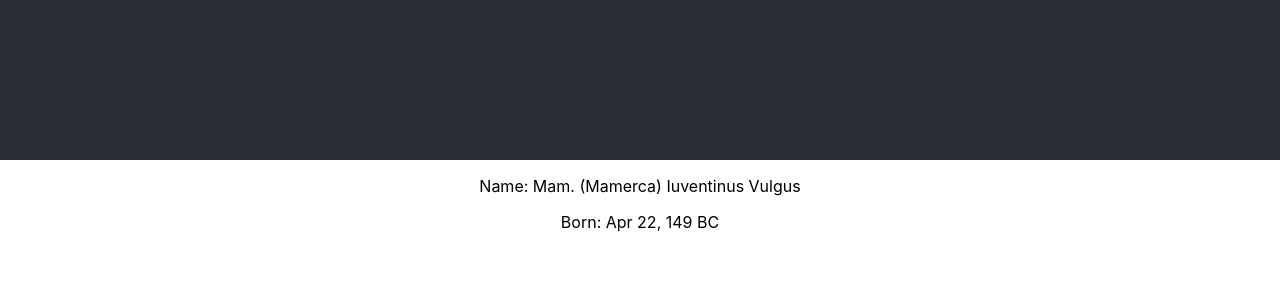
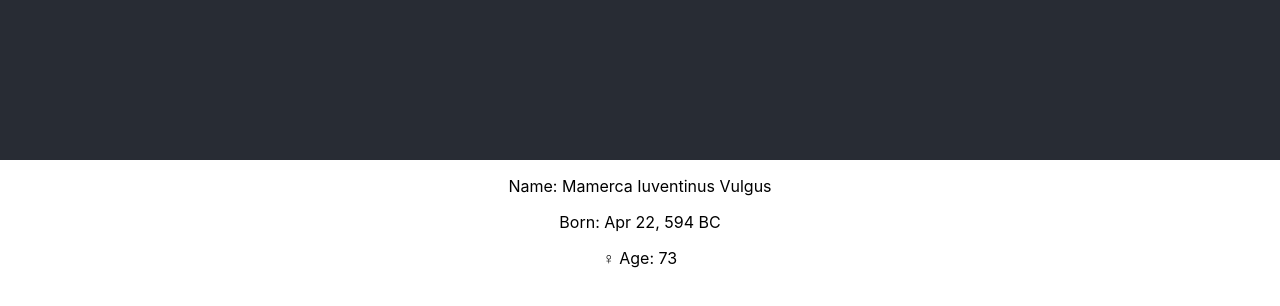
Before and after one commit to seanhaneberg/ancient-roman-generator, a React (Create React App) app: page / in a window 1280 px wide. Shown: the top 306 px of the page. Built offline with nearby package versions, Linux system fonts and the light colour scheme.

Commit message:
refactor

```diff
--- a/src/App.jsx
+++ b/src/App.jsx
@@ -1,21 +1,23 @@
 import React, { Component } from 'react';
 import './App.css';
 
-import NameGenerator from './tools/NameGenerator';
+import RomanFactory from './tools/RomanFactory';
 class App extends Component {
   render() {
-    let generator = new NameGenerator();
-    let nomen = generator.generateNomen();
-    let age = generator.generateDateOfBirth();
+    let generator = new RomanFactory();
+    let roman = generator.generateRoman();
     return (
       <div className="App">
         <header className="App-header">
         </header>
         <p>
-          Name: {nomen}
+          Name: {roman.getNameString()}
         </p>
         <p>
-          Born: {age}
+          Born: {roman.getBirthdayString()}
+        </p>
+        <p>
+         {roman.getFemmeString()} Age: {roman.getAge()}
         </p>
       </div>
     );
--- a/src/tools/AncientDate.jsx
+++ b/src/tools/AncientDate.jsx
@@ -1,9 +1,3 @@
-/**
- * This is the earliest possible birthday.
- * Negative indicates BC.
- */
-const baseDate = -1000;
-
 const months = [
   'Jan',
   'Feb',
@@ -20,7 +14,8 @@ const months = [
 ];
 
 class AncientDate {
-  constructor(yearsSince, date) {
+  constructor(baseYear, yearsSince, date) {
+    this.baseYear = baseYear;
     this.yearsSince = yearsSince;
 
     // This is a regular Date object, which gets modified
@@ -28,7 +23,7 @@ class AncientDate {
   }
 
   getDateString() {
-    let year = this.yearsSince + baseDate;
+    let year = this.yearsSince + this.baseYear;
     let yearString = year < 0 ? `${-year} BC` : `${year} AD`;
 
     return `${months[this.date.getMonth()]} ${this.date.getDate()}, ${yearString}`;
--- /dev/null
+++ b/src/tools/Roman.jsx
@@ -0,0 +1,50 @@
+import getAbbrvForName from './Abbrv';
+
+class Roman {
+  constructor(name, birthday, age, femme) {
+
+    this.praenomen = name.praenomen;
+    this.abbrv = getAbbrvForName(this.praenomen);
+    this.cognomen = name.cognomen;
+    this.agnomen = name.agnomen;
+    this.birthday = birthday;
+    this.age = age;
+    this.femme = !!femme;
+  }
+
+  getPraenomen() {
+    return this.praenomen;
+  }
+
+  getAbbrv() {
+    return this.abbrv;
+  }
+
+  getCognomen() {
+    return this.cognomen;
+  }
+
+  getNameString() {
+    return this.abbr ?
+          `${this.abbr}. (${this.praenomen}) ${this.cognomen} ${this.agnomen || ''}` :
+          `${this.praenomen} ${this.cognomen} ${this.agnomen || ''}`;
+  }
+
+  getBirthdayString() {
+    return this.birthday;
+  }
+
+  getAge() {
+    return this.age;
+  }
+
+  getFemme() {
+    return this.femme;
+  }
+
+  getFemmeString() {
+    return this.femme ? '♀' : '♂';
+  }
+}
+
+export default Roman;
--- a/src/tools/NameGenerator.jsx
+++ b/src/tools/RomanFactory.jsx
@@ -2,11 +2,16 @@
  * Roman Naming Conventions
  * https://en.wikipedia.org/wiki/Roman_naming_conventions
  */
-import getAbbrvForName from './Abbrv';
 import cognomina from './Cognomina';
 import { masc_praenomina, femme_praenomina } from './Praenomina';
 import agnomen from './Agnomen';
 import AncientDate from './AncientDate';
+import Roman from './Roman';
+
+const baseYear = -1000;
+const rangeOfBirthYears = 1200;
+const oldestAge = 90;
+
 
 const selectFrom = (array) => {
   let random = Math.random();
@@ -15,7 +20,7 @@ const selectFrom = (array) => {
   return array[index];
 }
 
-class NameGenerator {
+class RomanFactory {
 
   /**
    * Cognomen
@@ -29,12 +34,14 @@ class NameGenerator {
    * Praenomen
    * https://en.wikipedia.org/wiki/Praenomen
    */
-  generatePraenomen() {
-    let femme = !!(Math.random() < 0.5);
+  generatePraenomen(femme) {
     let sourceCollection = femme ? femme_praenomina : masc_praenomina;
     return selectFrom(sourceCollection);
   }
 
+  generateFemme() {
+    return !!(Math.random() < 0.5);
+  }
   generateAgnomen() {
     let agnomenChance = !!(Math.random() < 0.5);
     if (agnomenChance) {
@@ -50,19 +57,30 @@ class NameGenerator {
 
   generateDateOfBirth() {
     let date = new Date();
-    let yearsSince = Math.floor(Math.random() * 1200);
-    let ancientDate = new AncientDate(yearsSince, date);
+    let yearsSince = Math.floor(Math.random() * rangeOfBirthYears);
+    let ancientDate = new AncientDate(baseYear, yearsSince, date);
     return ancientDate.getDateString();
   }
 
-  generateNomen() {
-    let praenomen = this.generatePraenomen();
-    let cognomen = this.generateCognomen();
-    let agnomen = this.generateAgnomen();
-    let abbr = getAbbrvForName(praenomen);
-    let name = abbr ? `${abbr}. (${praenomen}) ${cognomen} ${agnomen || ''}` : `${praenomen} ${cognomen} ${agnomen || ''}`;
+  generateNomen(femme) {
+    let name = {
+      praenomen: this.generatePraenomen(femme),
+      cognomen: this.generateCognomen(),
+      agnomen: this.generateAgnomen(),
+    };
     return name;
+  }
+
+  generateAge() {
+    return Math.floor(Math.random() * oldestAge);
+  }
+
+  generateRoman() {
+    let femme = this.generateFemme();
+    let name = this.generateNomen(femme);
+    let roman = new Roman(name, this.generateDateOfBirth(), this.generateAge(), femme);
+    return roman;
   }
 }
 
-export default NameGenerator;
+export default RomanFactory;
```
